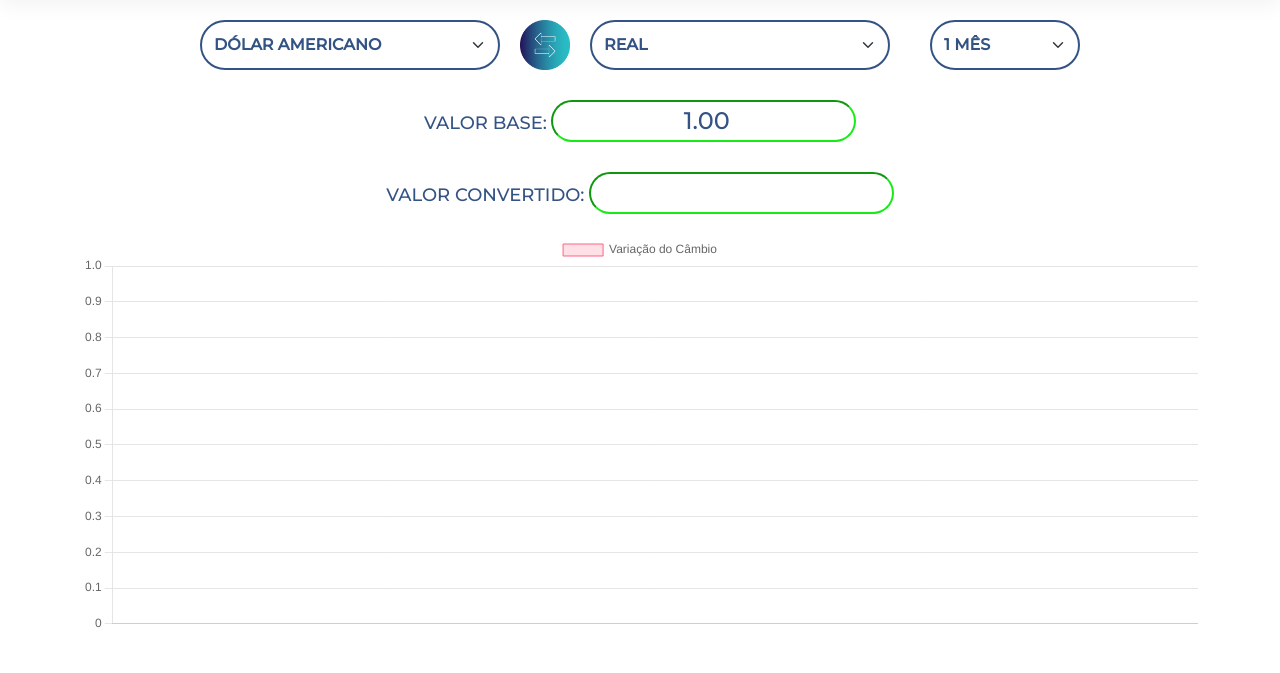
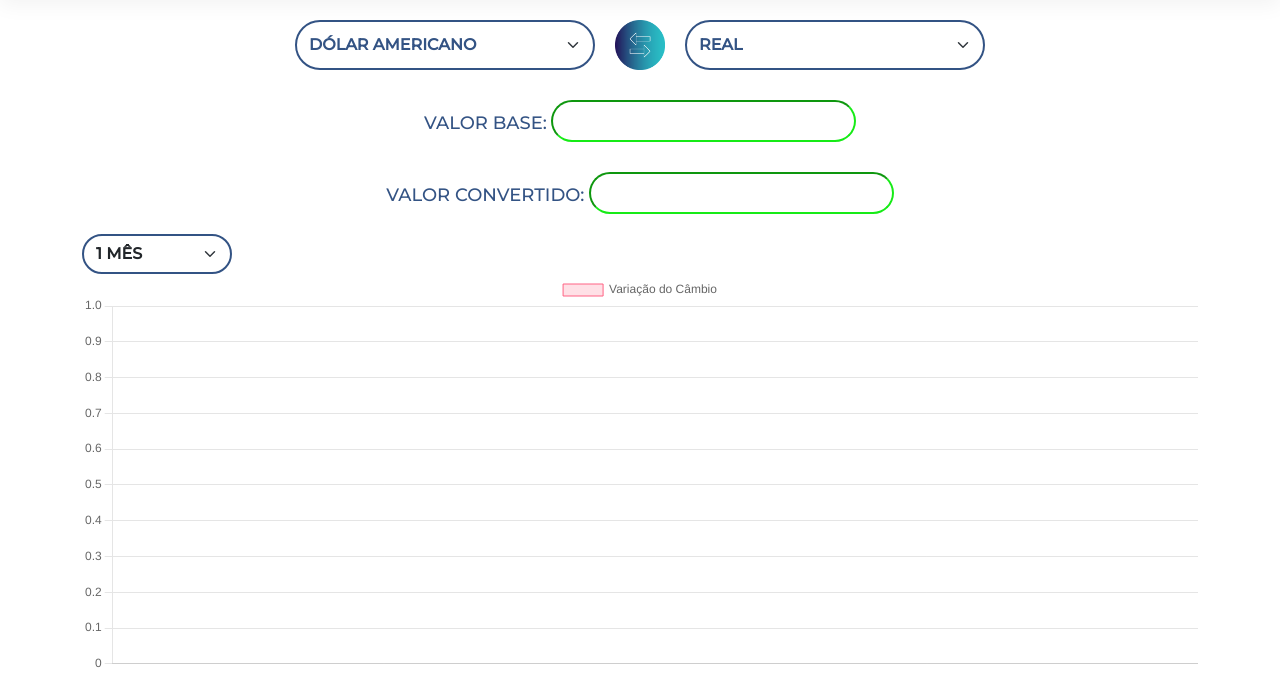
Before and after one commit to jo-alves22/CambioMoedas, a Flask app: template templates/index.html in a window 1280 px wide. Shown: the part 76-749 px from the top of the page. Run offline with Flask 3, Linux system fonts and the light colour scheme; the template is opened without the code that fills it, so the values that code supplies are empty.

Commit message:
mudando disposição de elementos no html

```diff
--- a/app.py
+++ b/app.py
@@ -34,10 +34,11 @@
             data = response.json()
             cifra = 'R$'
             cifrabase = 'US$'
+            valorbase = '1.00'
             askvalue = data['USDBRL']['ask']
             valormoeda = askvalue.replace(".",",")
 
-            return render_template("index.html", valormoeda=valormoeda, cifra=cifra, cifrabase=cifrabase, labels=listadatas, data=listavalores)
+            return render_template("index.html", valormoeda=valormoeda, valorbase=valorbase, cifra=cifra, cifrabase=cifrabase, labels=listadatas, data=listavalores)
 
 
 # Rota da função para obter os dados do request quando o usuário selecionar outra moeda
@@ -50,6 +51,9 @@
     moeda1 = str(request.form.get('moeda1'))
     moeda2 = str(request.form.get('moeda2'))
     periodo = str(request.form.get('periodo'))
+    valorraw = str(request.form.get('valorbase'))
+    valorbase = valorraw.split(' ')[1]
+    print(valorbase)
     if moeda1 == moeda2:
         mensagem = 'Selecione moedas diferentes'
         return render_template("index.html", moeda1=moeda1, moeda2=moeda2, mensagem=mensagem, labels=listadatas, data=listavalores)
@@ -101,7 +105,7 @@
                 date = datahora.strftime('%d-%m')
                 listadatas.append(date)
 
-            return render_template("index.html", valormoeda=valormoeda, cifra=cifra, cifrabase=cifrabase, moeda1=moeda1, moeda2=moeda2, labels=listadatas, data=listavalores, periodo=periodo)
+            return render_template("index.html", valormoeda=valormoeda, valorbase=valorbase, cifra=cifra, cifrabase=cifrabase, moeda1=moeda1, moeda2=moeda2, labels=listadatas, data=listavalores, periodo=periodo)
 
 
 if __name__ == "__main__":
--- a/static/css/index.css
+++ b/static/css/index.css
@@ -17,12 +17,16 @@
 }
 .moedas{
     display: flex;
-    justify-content: space-around;
+    justify-content: center;
+
 }
 .moedas select{
     margin-right: 20px;
     margin-left: 20px;
     color: #335384;
+}
+.moedas img{
+    margin: 0;
 }
 .moeda{
     border-radius: 100px;
--- a/templates/index.html
+++ b/templates/index.html
@@ -22,7 +22,7 @@
             </div>
         {% endif %}
         <!--Seleção das moedas e período para busca das informações-->
-        <form action="/buscarcotacao" method="POST" class="moedas alinhamento-central">
+        <form action="/buscarcotacao" method="POST" class="">
             <div class="moedas alinhamento-central">
                 <select name="moeda1" id="moeda1" class="form-select moeda moeda-select" aria-label="Default select example" style="width: 300px; text-transform: uppercase; border: solid 2px #335384; border-radius: 100px; font-weight: 900;">
                     <option value="USD" {% if moeda1 == 'USD' %} selected {% endif %}>Dólar Americano</option>
@@ -41,25 +41,26 @@
                     <option value="EUR" {% if moeda2 == 'EUR' %} selected {% endif %}>Euro</option>
 
                 </select>
-                <select name="periodo" id="periodo" class="form-select moeda moeda-select" aria-label="Default select example" style="width: 150px; text-transform: uppercase; border: solid 2px #335384; border-radius: 100px; font-weight: 900;">
-                    <option value="30" {% if periodo == '30' %} selected {% endif %}>1 mês</option>
-                    <option value="90" {% if periodo == '90' %} selected {% endif %}>3 meses</option>
-                    <option value="180" {% if periodo == '180' %} selected {% endif %}>6 meses</option>
-                    <option value="365" {% if periodo == '365' %} selected {% endif %}>1 ano</option>
-                </select>
+
             </div>
+
+            <!--Valor Base-->
+            <div class="valor">
+                <label style="text-transform: uppercase; color: #335384; font-size: large">Valor base: </label>
+                <input type="text" name="valorbase" id="valorbase" value="{{ cifrabase }} {{ valorbase }}">
+            </div>
+            <!--Valor Convertido-->
+            <div class="valor">
+                <label style="text-transform: uppercase; color: #335384; font-size: large">Valor convertido: </label>
+                <input type="text" value="{{ cifra }} {{ valormoeda }}">
+            </div>
+            <select name="periodo" id="periodo" class="form-select moeda moeda-select" aria-label="Default select example" style="width: 150px; text-transform: uppercase; border: solid 2px #335384; border-radius: 100px; font-weight: 900;">
+                <option value="30" {% if periodo == '30' %} selected {% endif %}>1 mês</option>
+                <option value="90" {% if periodo == '90' %} selected {% endif %}>3 meses</option>
+                <option value="180" {% if periodo == '180' %} selected {% endif %}>6 meses</option>
+                <option value="365" {% if periodo == '365' %} selected {% endif %}>1 ano</option>
+            </select>
         </form>
-        <!--Valor Base-->
-        <div class="valor">
-            <label style="text-transform: uppercase; color: #335384; font-size: large">Valor base: </label>
-            <input type="text" value="{{ cifrabase }} 1.00">
-        </div>
-        <!--Valor Convertido-->
-        <div class="valor">
-            <label style="text-transform: uppercase; color: #335384; font-size: large">Valor convertido: </label>
-            <input type="text" value="{{ cifra }} {{ valormoeda }}">
-        </div>
-
         <!--Gráfico-->
         <div class="grafico">
             <canvas id="myChart"></canvas>
```
